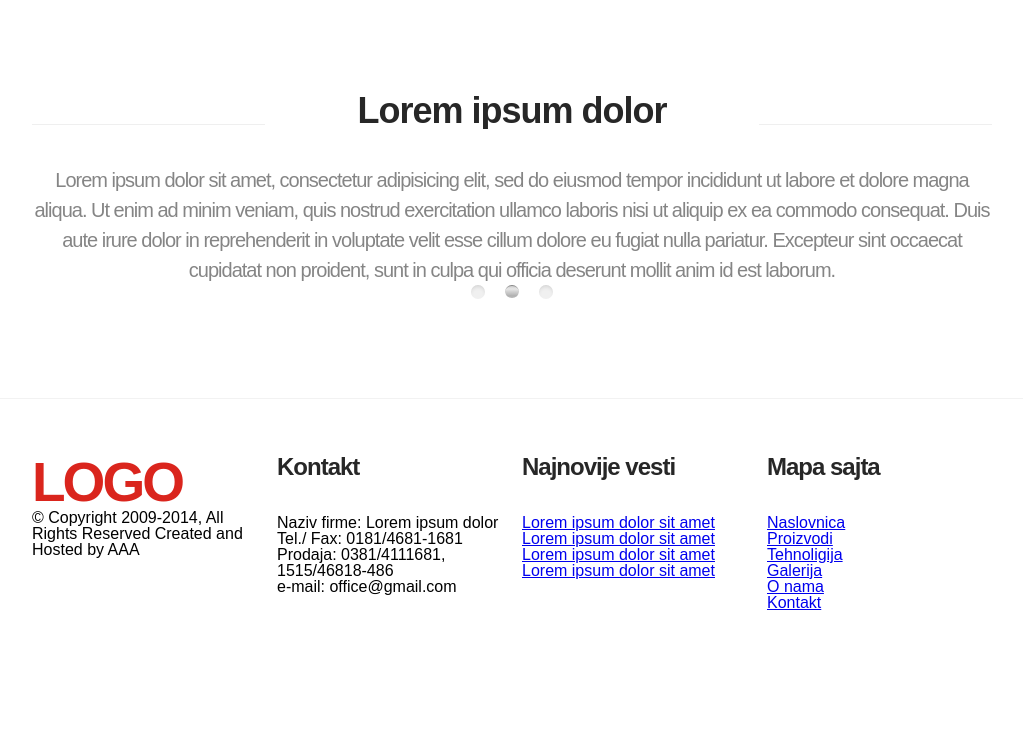
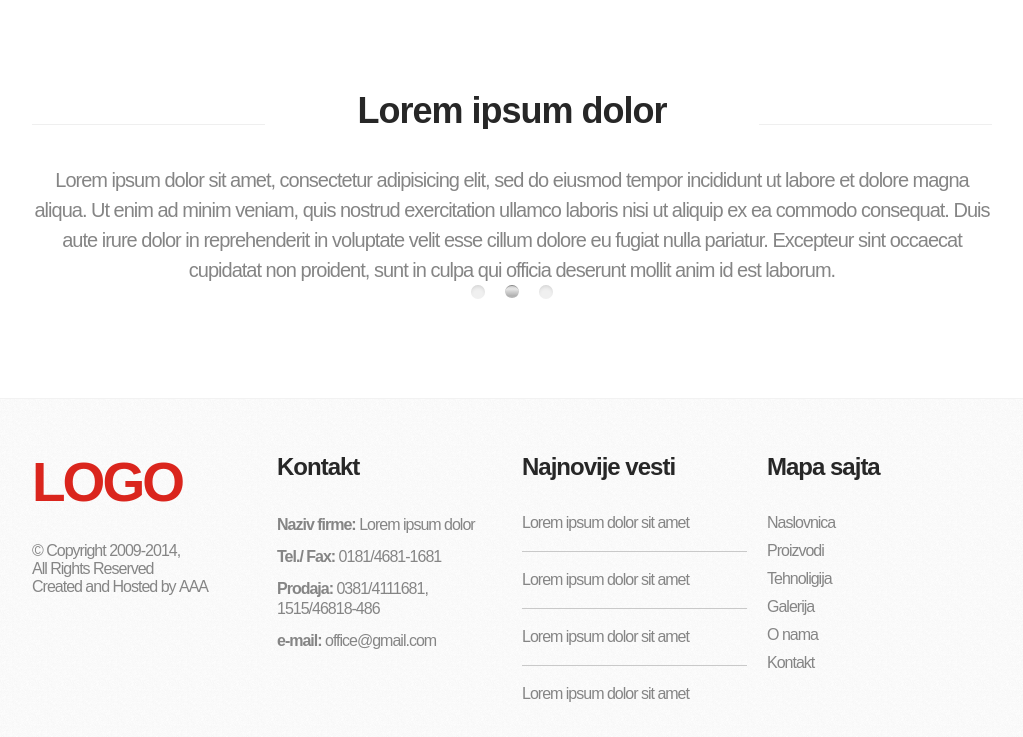
Before and after one commit to stakic-igor/fsd, a plain HTML site: page index.html in a window 1280 px wide. Shown: the part 1373-2110 px from the top of the page, without its empty margins (128-1151 px from the left). Before the commit the page ends 2040 px from the top, so only its background shows below. Drawn offline with nearby package versions, Linux system fonts and the light colour scheme.

Commit message:
finish footer

```diff
--- a/index.html
+++ b/index.html
@@ -11,7 +11,7 @@
   <body>
   <header class="header">
     <div class="container">
-      <a href="#" class="logo">LOGO</a><!-- ./ logo -->
+      <a href="#" class="logo logo--header">LOGO</a><!-- ./ logo -->
       <nav class="main-nav"></nav><!-- ./ main-nav -->
     </div><!-- ./ container -->
   </header><!-- ./ header -->
@@ -51,39 +51,39 @@
   </section><!-- ./ testimonial -->
   <footer class="footer">
     <div class="row">
-      <div class="col-4">
+      <div class="col-4 disclamer">
         <a href="#" class="logo">LOGO</a>
-        <p>
-          &copy; Copyright 2009-2014, All Rights Reserved Created and Hosted by AAA
+        <p class="disclamer__paragraph">
+          &copy; Copyright&nbsp;2009-2014, All&nbsp;Rights&nbsp;Reserved Created&nbsp;and&nbsp;Hosted by&nbsp;AAA
         </p>
       </div>
-      <div class="col-4">
+      <div class="col-4 contact">
         <h3 class="h3">Kontakt</h3>
-        <ul>
-          <li>Naziv firme: Lorem ipsum dolor</li>
-          <li>Tel./ Fax: 0181/4681-1681</li>
-          <li>Prodaja: 0381/4111681, 1515/46818-486</li>
-          <li>e-mail: office@gmail.com</li>
+        <ul class="contact__list">
+          <li class="contact__list__item"><strong class="strong">Naziv firme:</strong> Lorem ipsum dolor</li>
+          <li class="contact__list__item"><strong class="strong">Tel./ Fax:</strong> 0181/4681-1681</li>
+          <li class="contact__list__item"><strong class="strong">Prodaja:</strong> 0381/4111681, 1515/46818-486</li>
+          <li class="contact__list__item"><strong class="strong">e-mail:</strong> office@gmail.com</li>
         </ul>
       </div>
-      <div class="col-4">
+      <div class="col-4 newest-news">
         <h3 class="h3">Najnovije vesti</h3>
-        <ul>
-          <li><a href="#">Lorem ipsum dolor sit amet</a></li>
-          <li><a href="#">Lorem ipsum dolor sit amet</a></li>
-          <li><a href="#">Lorem ipsum dolor sit amet</a></li>
-          <li><a href="#">Lorem ipsum dolor sit amet</a></li>
+        <ul class="newest-news__list">
+          <li class="newest-news__list__item"><a href="#" class="newest-news__link">Lorem ipsum dolor sit amet</a></li>
+          <li class="newest-news__list__item"><a href="#" class="newest-news__link">Lorem ipsum dolor sit amet</a></li>
+          <li class="newest-news__list__item"><a href="#" class="newest-news__link">Lorem ipsum dolor sit amet</a></li>
+          <li class="newest-news__list__item"><a href="#" class="newest-news__link">Lorem ipsum dolor sit amet</a></li>
         </ul>
       </div>
-      <div class="col-4">
+      <div class="col-4 site-map">
         <h3 class="h3">Mapa sajta</h3>
-        <ul>
-          <li><a href="#">Naslovnica</a></li>
-          <li><a href="#">Proizvodi</a></li>
-          <li><a href="#">Tehnoligija</a></li>
-          <li><a href="#">Galerija</a></li>
-          <li><a href="#">O nama</a></li>
-          <li><a href="#">Kontakt</a></li>
+        <ul class="site-map__list">
+          <li class="site-map__list__item"><a href="#" class="site-map__link">Naslovnica</a></li>
+          <li class="site-map__list__item"><a href="#" class="site-map__link">Proizvodi</a></li>
+          <li class="site-map__list__item"><a href="#" class="site-map__link">Tehnoligija</a></li>
+          <li class="site-map__list__item"><a href="#" class="site-map__link">Galerija</a></li>
+          <li class="site-map__list__item"><a href="#" class="site-map__link">O nama</a></li>
+          <li class="site-map__list__item"><a href="#" class="site-map__link">Kontakt</a></li>
         </ul>
       </div>
     </div>
--- a/scss/_elements/_logo.scss
+++ b/scss/_elements/_logo.scss
@@ -4,4 +4,7 @@
   font-weight: 700;
   letter-spacing: -3px;
   text-decoration: none;
+  &--header{
+    line-height: 7.25rem;
+  }
 }
--- /dev/null
+++ b/scss/_helpers/_html-elements.scss
@@ -0,0 +1,3 @@
+.strong{
+  font-weight: 700;
+}
--- a/scss/_partials/_footer.scss
+++ b/scss/_partials/_footer.scss
@@ -1,4 +1,72 @@
 .footer{
   border-top: 1px solid #f2f2f2;
   padding: 3.500rem 0;
+  position: relative;
+  &:after{
+    content: '';
+    opacity: 0.5;
+    z-index: -1;
+    @include position(absolute, 0, 0, 0, 0);
+    @include background-img("pattern-bg.jpg", $repeat: repeat);
+  }
 }
+//disclamer
+.disclamer{
+  &__paragraph{
+    color: $baseGray;
+    font-size: 1em;
+    letter-spacing: -1px;
+    line-height: 1.125em;
+    margin-top: 2em;
+  }
+}
+
+//contact
+.contact{
+  &__list{
+    &__item{
+      color: $baseGray;
+      letter-spacing: -1px;
+      line-height: 1.250;
+      margin: 0.750em 0;
+    }
+  }
+}
+// newest news
+.newest-news{
+  &__list{
+
+    &__item{
+      border-bottom: 1px solid #c9c9c9;
+      letter-spacing: -1px;
+      padding: 1.250em 0;
+      &:first-child{
+        padding-top: 0;
+      }
+      &:last-child{
+        border-bottom: none;
+      }
+    }
+  }
+  &__link{
+    color: $baseGray;
+    text-decoration: none;
+  }
+}
+//site map
+.site-map{
+  &__list{
+
+    &__item{
+      margin: 0.750em 0;
+      letter-spacing: -1px;
+    }
+  }
+  &__link{
+    color: $baseGray;
+    text-decoration: none;
+    &:hover{
+      color: $red;
+    }
+  }
+}
--- a/scss/_partials/_services.scss
+++ b/scss/_partials/_services.scss
@@ -1,6 +1,7 @@
 .services{
   border-bottom: 1px solid #dfdfdf;
   padding: 6em 0 3em 0;
+  @include background-img("pattern-bg.jpg", $repeat: repeat);
   &__icon{
     background-color: #484848;
     display: inline-block;
--- a/scss/base.scss
+++ b/scss/base.scss
@@ -2,6 +2,7 @@
 @import "_vendors/_reset";
 @import "_helpers/_vars";
 @import "_helpers/_mixin";
+@import "_helpers/_html-elements";
 
 
 //general settings
@@ -16,20 +17,20 @@ body{
 }
 
 //load header
-@import "_partials/_header.scss";
+@import "_partials/_header";
 
 //load slider
-@import "_partials/_slider.scss";
+@import "_partials/_slider";
 
 //load services
-@import "_partials/_services.scss";
+@import "_partials/_services";
 
 // load testimonials
-@import "_partials/_testimonial.scss";
+@import "_partials/_testimonial";
 
 //load footer
-@import "_partials/_footer.scss";
+@import "_partials/_footer";
 
 //load elements
-@import "_elements/_buttons.scss";
-@import "_elements/_headings.scss";
+@import "_elements/_buttons";
+@import "_elements/_headings";
```
Also changed, not shown: css/base.css, 1 other file.
